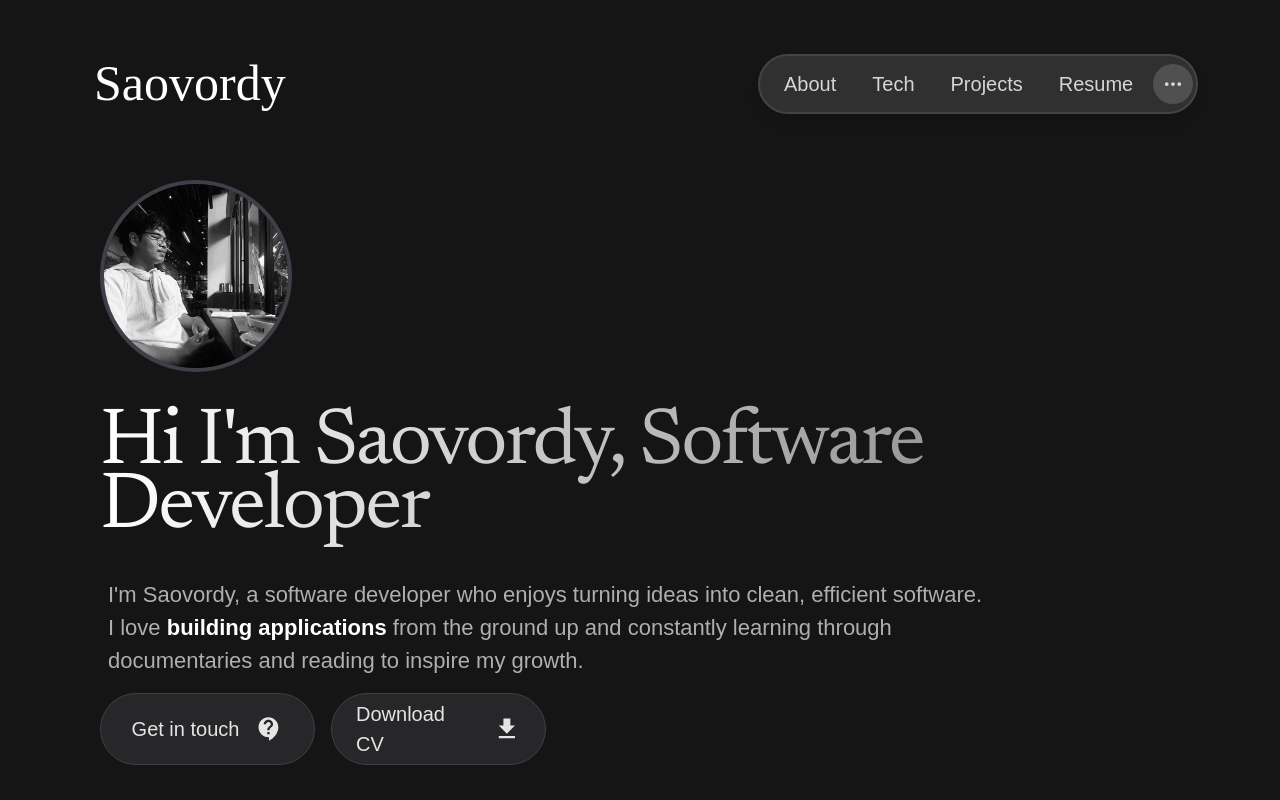
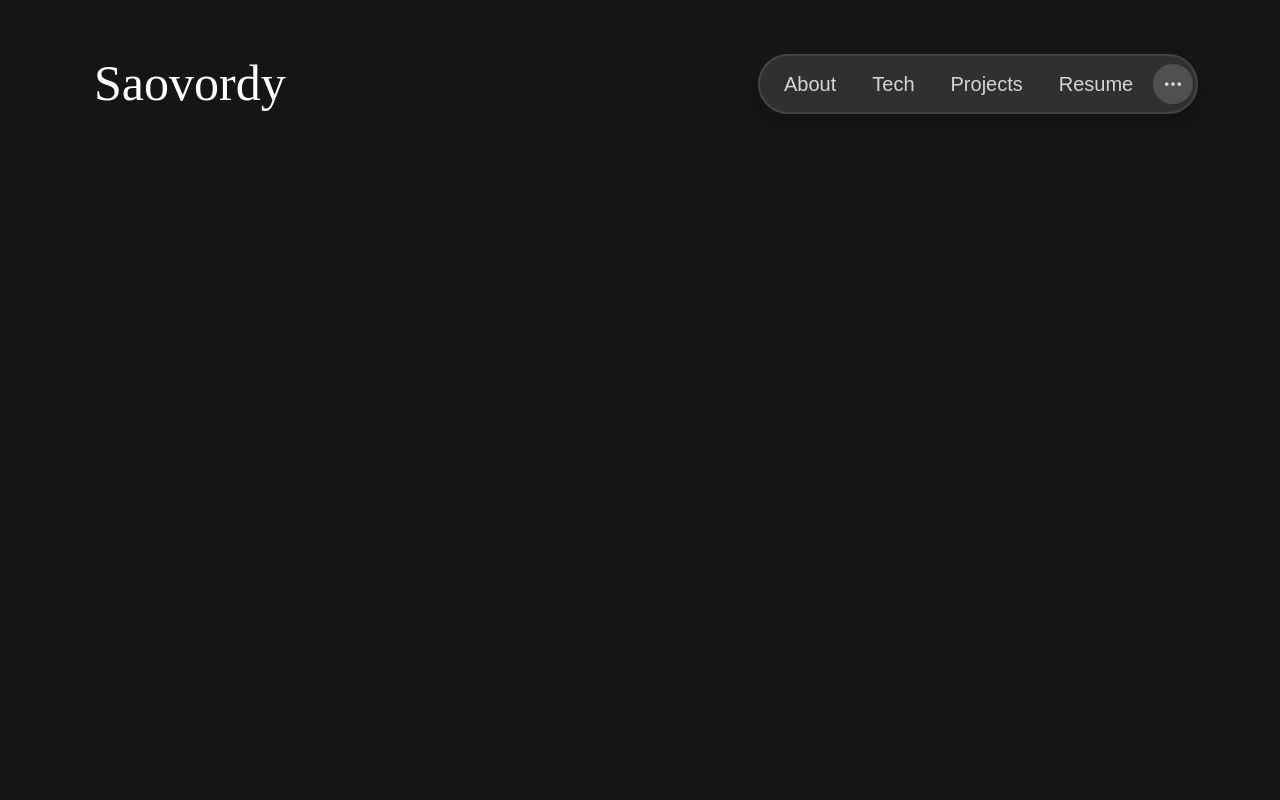
Before and after one commit to MyDelRei/Portfolio, a React (Vite) app: page / in a window 1280 px wide. Shown: the top 800 px of the page. Built offline with nearby package versions, Linux system fonts and the light colour scheme; a web font is replaced by a local one.

Commit message:
change img

```diff
--- a/package.json
+++ b/package.json
@@ -1,4 +1,5 @@
 {
+  "homepage": "https://mydelrei.github.io/portfolio/",
   "name": "portfolio",
   "private": true,
   "version": "0.0.0",
--- a/src/App.jsx
+++ b/src/App.jsx
@@ -23,7 +23,7 @@ const App = () => {
             <Router>
                 <Header />
                 <Routes>
-                    <Route path="/" element={<LandingPage />} />
+                    <Route path="/portfolio" element={<LandingPage />} />
                     <Route path="/about" element={<AboutMe />} />
                     <Route path="/highlights" element={<Highlights />} />Contact
                     <Route path="/contact" element={<Contact />} />
--- a/vite.config.js
+++ b/vite.config.js
@@ -4,6 +4,7 @@ import tailwindcss from "@tailwindcss/vite";
 
 // https://vite.dev/config/
 export default defineConfig({
+  base:'/portfolio',
   plugins: [react(),
   tailwindcss()],
 })
```
